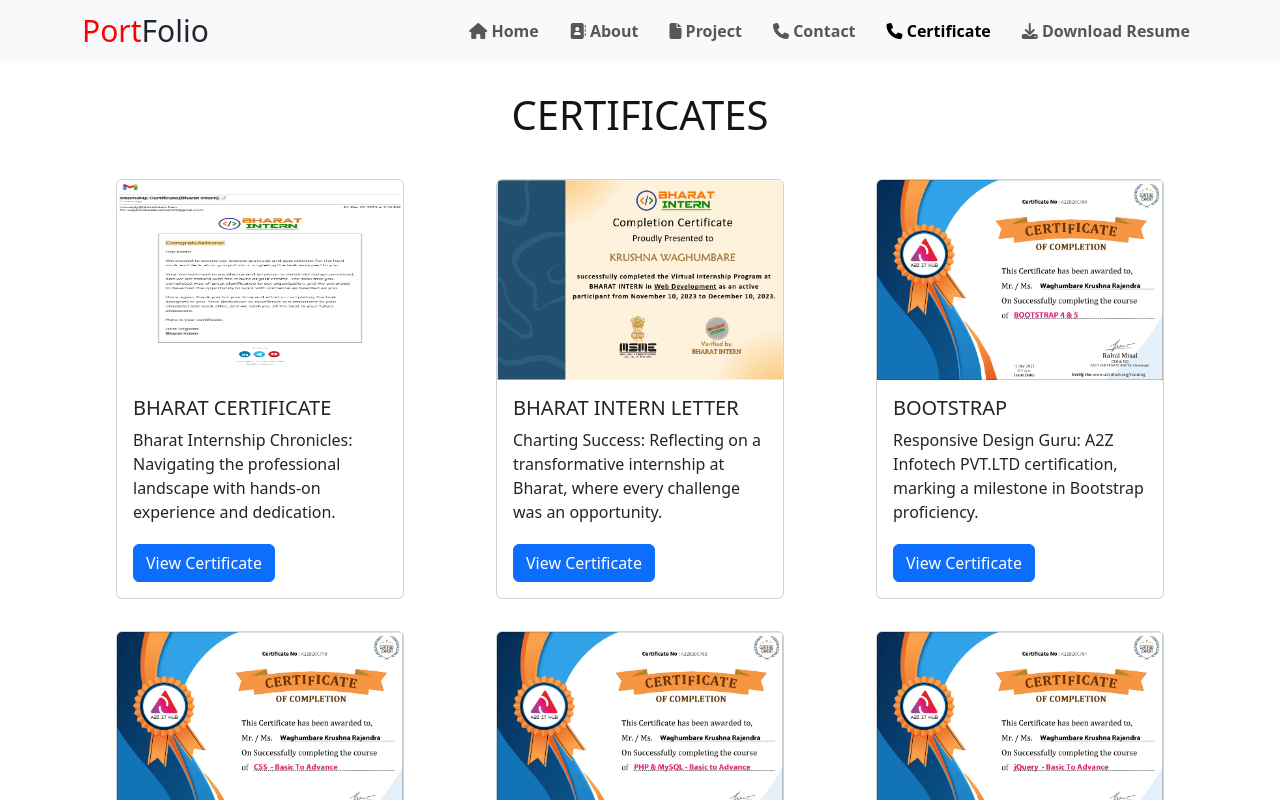
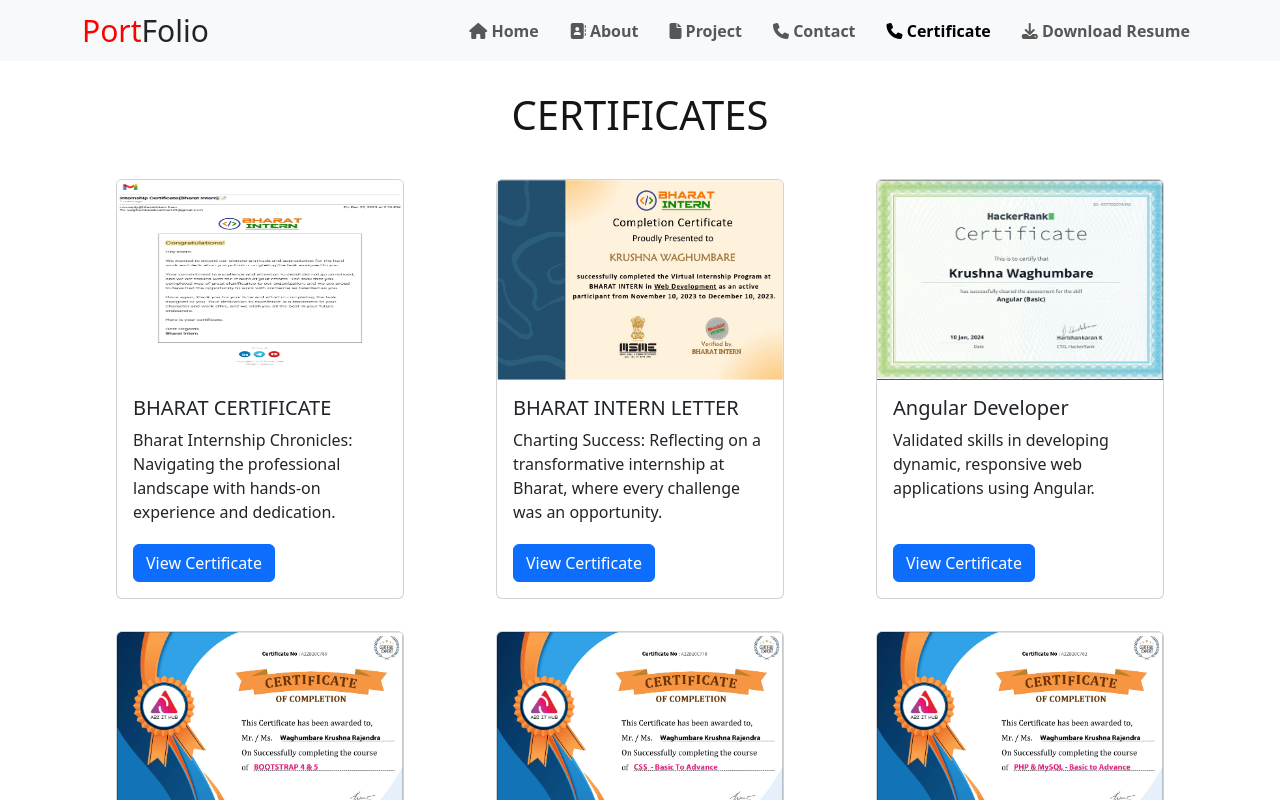
Before and after one commit to KRUSHNA2002/Portfolio-React, a React (Create React App) app: page /certificate in a window 1280 px wide. Shown: the top 800 px of the page. Built offline with nearby package versions, Linux system fonts and the light colour scheme; a web font is replaced by a local one.

Commit message:
add angular certificate

```diff
--- a/src/certificate.js
+++ b/src/certificate.js
@@ -6,13 +6,14 @@
 import html from './Images/html.jpg';
 import certificate1 from './Images/certificate  (1).jpg';
 import certificate2 from './Images/certificate  (2).jpg';
-
+import angular from './Images/angular.png';
 
 
 const MyCertificate=[
 
     {cover:`${certificate1}` ,name:"BHARAT CERTIFICATE" ,link:'https://drive.google.com/file/d/1TXIW3XOdh_uBNA0xzN4HzvjxzSPigY81/view?usp=sharing',desc:"Bharat Internship Chronicles: Navigating the professional landscape with hands-on experience and dedication."},
     {cover:`${certificate2}` ,name:"BHARAT INTERN LETTER ",link:'https://drive.google.com/file/d/1nibDe04aZx7Kp5x6jVvJ42VJMkzOUC47/view?usp=sharing',desc:"Charting Success: Reflecting on a transformative internship at Bharat, where every challenge was an opportunity."},
+    {cover:`${angular}` ,name:"Angular Developer",link:'https://drive.google.com/file/d/1Phz7NFFbuBAEEkUUf7SYf4Ckf8b7VY_j/view?usp=sharing',desc:"Validated skills in developing dynamic, responsive web applications using Angular."},
     {cover:`${bootstrap}` ,name:"BOOTSTRAP ",link:'https://drive.google.com/file/d/1AXKY_GeLorHE9lbHt62R95lk4sb0H59U/view?usp=sharing', desc:"Responsive Design Guru: A2Z Infotech PVT.LTD certification, marking a milestone in Bootstrap proficiency." },
     {cover:`${css}` ,name:"CSS" ,link:'https://drive.google.com/file/d/15-vFlxRU6TdVJgdAkWNarU6hAU0pI3xK/view?usp=sharing', desc:"Style Architect: A2Z Infotech PVT.LTD certification, showcasing proficiency in CSS and creative design."},
     {cover:`${php}` ,name:"PHP",link:'https://drive.google.com/file/d/18NrhnvKyENFNyFDL4mXUqcQVjUImU7ap/view?usp=sharing',desc:"Code Craftsmanship: Elevating my PHP skills to new heights with certification from A2Z Infotech PVT.LTD."},
```
Also changed, not shown: src/Images/angular.png (added).
